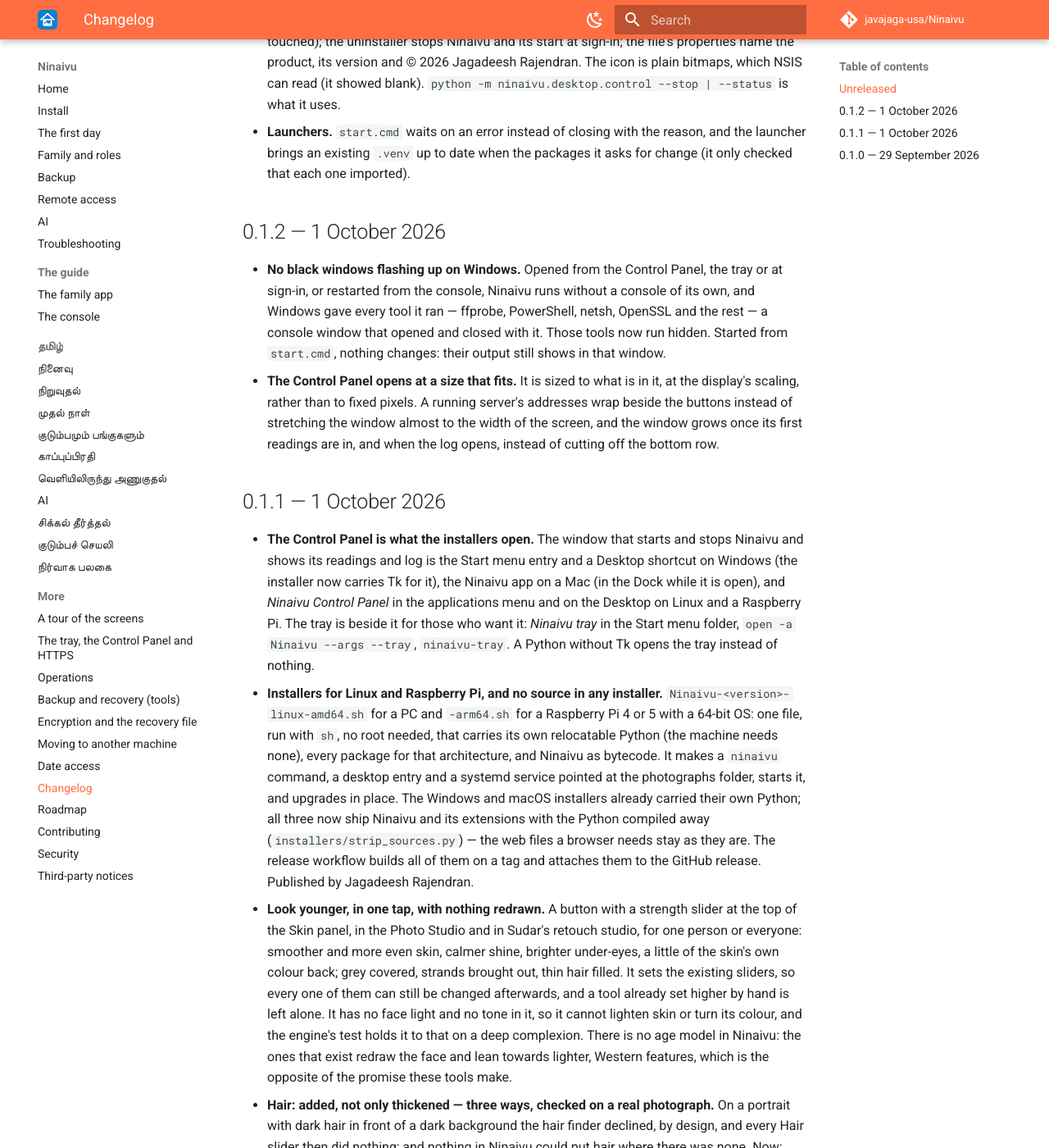
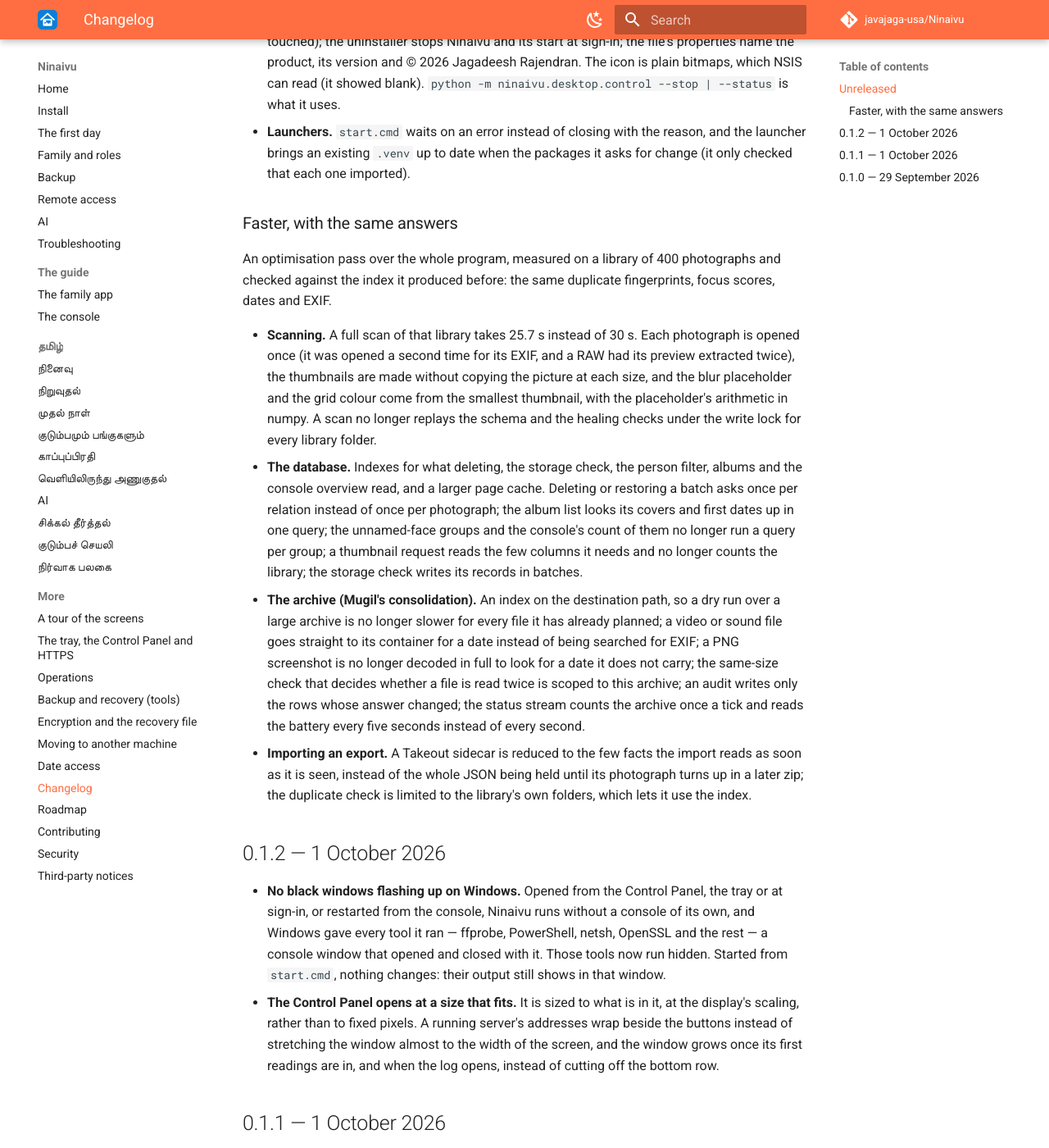
Before and after one commit to javajaga-usa/Ninaivu, an MkDocs documentation site: the page built from docs/CHANGELOG.md, in a window 1280 px wide and 1400 px high, scrolled down 2573 px. Shown: the whole window at 82% size. Built offline with MkDocs 1.6.1 and Material for MkDocs 9.7.7, drawn with Linux system fonts in a browser that asks for light colours; comment, search, counter and statistics services are not loaded.

Commit message:
Describe the optimisation pass in the changelog
Co-Authored-By: Claude Fable 5.1 <noreply@anthropic.com>
Claude-Session: https://claude.ai/code/session_01EhmF1hMQD2jLWxowEZUiNX

```diff
--- a/docs/CHANGELOG.md
+++ b/docs/CHANGELOG.md
@@ -120,6 +120,41 @@ learned that Ninaivu had not.
 - **Launchers.** `start.cmd` waits on an error instead of closing with the
   reason, and the launcher brings an existing `.venv` up to date when the
   packages it asks for change (it only checked that each one imported).
+
+### Faster, with the same answers
+
+An optimisation pass over the whole program, measured on a library of 400
+photographs and checked against the index it produced before: the same
+duplicate fingerprints, focus scores, dates and EXIF.
+
+- **Scanning.** A full scan of that library takes 25.7 s instead of 30 s.
+  Each photograph is opened once (it was opened a second time for its EXIF,
+  and a RAW had its preview extracted twice), the thumbnails are made
+  without copying the picture at each size, and the blur placeholder and
+  the grid colour come from the smallest thumbnail, with the placeholder's
+  arithmetic in numpy. A scan no longer replays the schema and the healing
+  checks under the write lock for every library folder.
+- **The database.** Indexes for what deleting, the storage check, the
+  person filter, albums and the console overview read, and a larger page
+  cache. Deleting or restoring a batch asks once per relation instead of
+  once per photograph; the album list looks its covers and first dates up
+  in one query; the unnamed-face groups and the console's count of them no
+  longer run a query per group; a thumbnail request reads the few columns
+  it needs and no longer counts the library; the storage check writes its
+  records in batches.
+- **The archive (Mugil's consolidation).** An index on the destination path,
+  so a dry run over a large archive is no longer slower for every file it
+  has already planned; a video or sound file goes straight to its container
+  for a date instead of being searched for EXIF; a PNG screenshot is no
+  longer decoded in full to look for a date it does not carry; the
+  same-size check that decides whether a file is read twice is scoped to
+  this archive; an audit writes only the rows whose answer changed; the
+  status stream counts the archive once a tick and reads the battery every
+  five seconds instead of every second.
+- **Importing an export.** A Takeout sidecar is reduced to the few facts
+  the import reads as soon as it is seen, instead of the whole JSON being
+  held until its photograph turns up in a later zip; the duplicate check is
+  limited to the library's own folders, which lets it use the index.
 
 ## 0.1.2 — 1 October 2026
 
```
